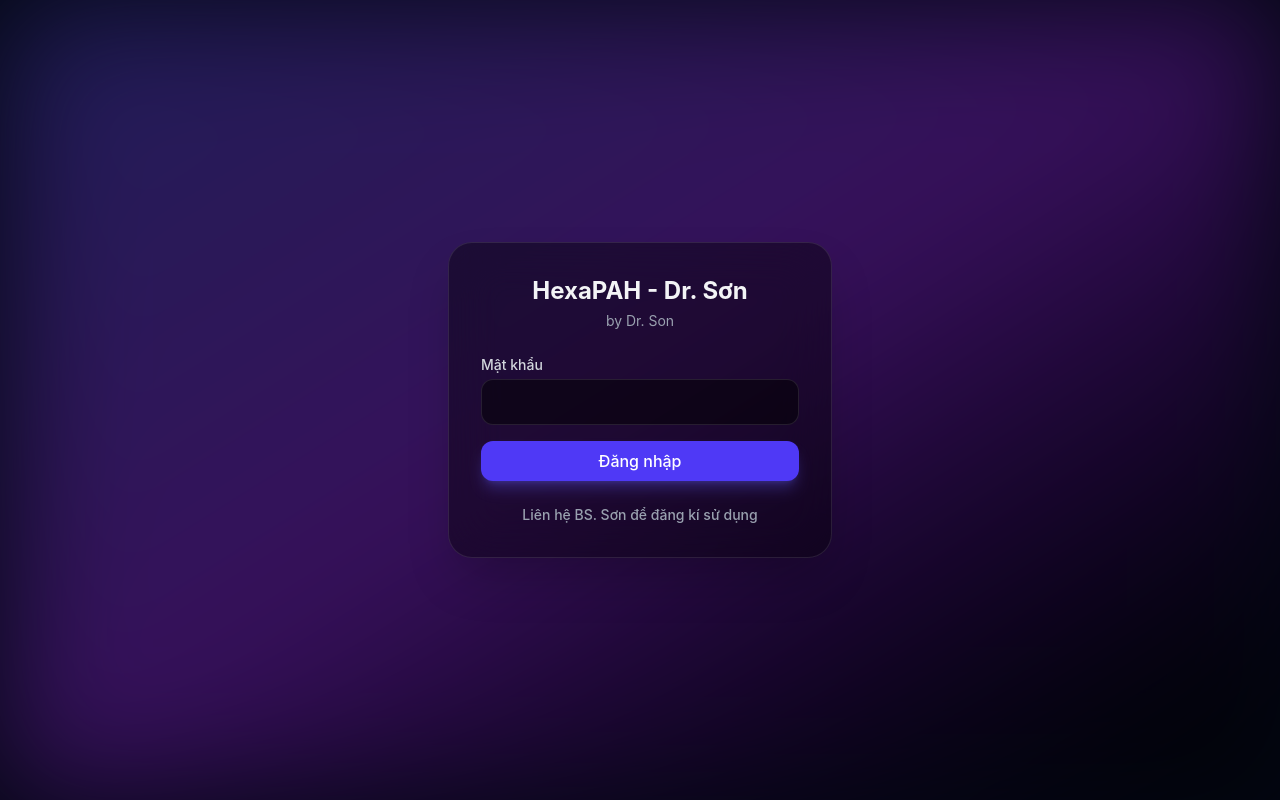
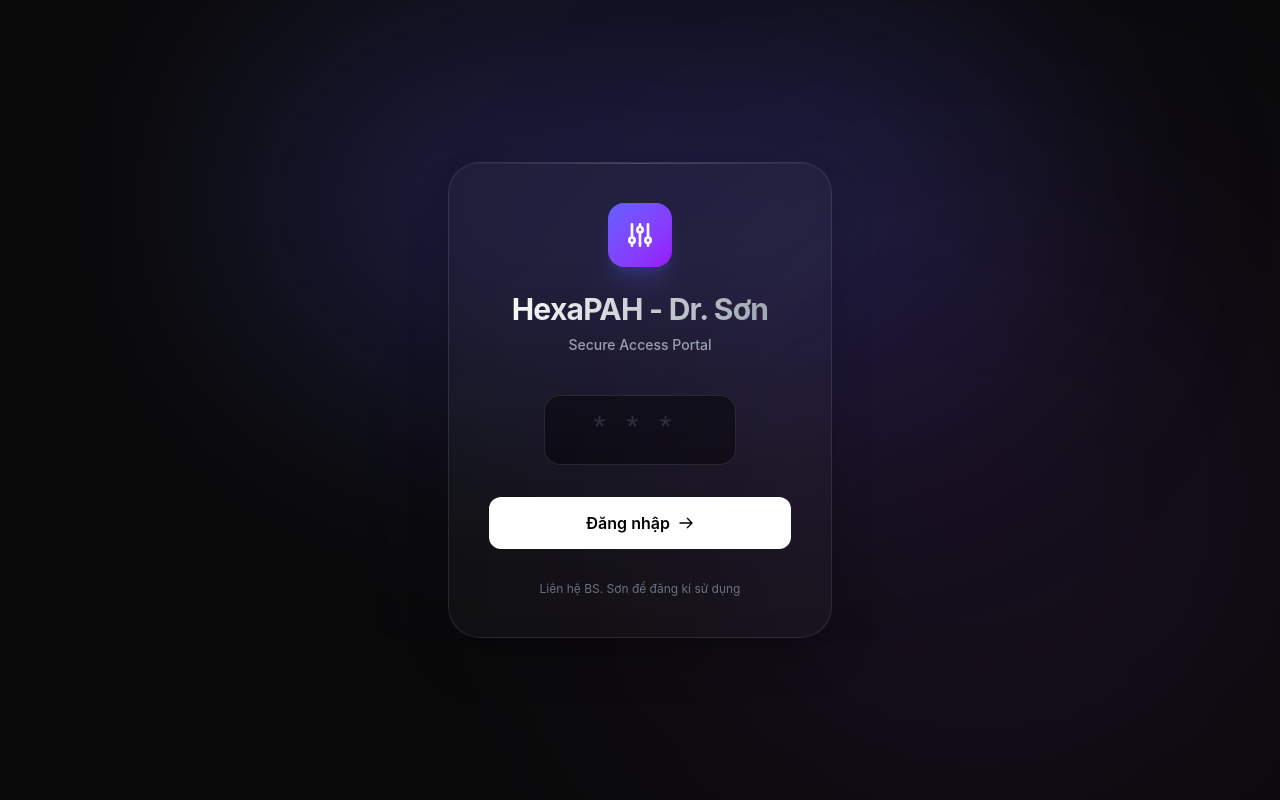
Before and after one commit to dotienson/CaoDuKien, a React (Vite) app: page / in a window 1280 px wide. Built offline with nearby package versions, Linux system fonts and the light colour scheme.

Commit message:
feat: refactor login, UI, and export logic
- Update login to use suffix matching for password
- Revamp authentication page design with motion effects
- Update i18n text strings
- Remove chart image export dependency from docx generation

```diff
--- a/src/App.tsx
+++ b/src/App.tsx
@@ -142,7 +142,7 @@ export default function App() {
 
   const handleLogin = (e: React.FormEvent) => {
     e.preventDefault();
-    if (password === '12') {
+    if (password.endsWith('12')) {
       setIsLoggedIn(true);
       try {
         localStorage.setItem('hexaPahAuth', JSON.stringify({
@@ -159,46 +159,96 @@ export default function App() {
 
   if (!isLoggedIn) {
     return (
-      <div className="min-h-screen bg-gray-950 flex items-center justify-center relative overflow-hidden">
-        {/* Blurred background */}
-        <div className="absolute inset-0 bg-gradient-to-br from-indigo-900 via-purple-900 to-black filter blur-3xl opacity-60"></div>
+      <div className="min-h-screen flex flex-col items-center justify-center bg-[#0a0a0a] relative overflow-hidden font-inter selection:bg-indigo-500/30">
+        {/* Background effects */}
+        <div className="absolute top-0 left-1/2 -translate-x-1/2 w-[800px] h-[400px] bg-indigo-500/20 blur-[120px] rounded-full pointer-events-none" />
+        <div className="absolute bottom-0 right-0 w-[600px] h-[600px] bg-purple-500/10 blur-[150px] rounded-full pointer-events-none" />
 
         <motion.div
-          initial={{ opacity: 0, y: 20 }}
-          animate={{ opacity: 1, y: 0 }}
-          className="bg-black/40 backdrop-blur-xl p-6 sm:p-8 rounded-3xl shadow-2xl w-[90%] max-w-sm relative z-10 border border-white/10"
+          initial={{ opacity: 0, scale: 0.95, filter: 'blur(10px)' }}
+          animate={{ opacity: 1, scale: 1, filter: 'blur(0px)' }}
+          transition={{ duration: 0.5, ease: "easeOut" }}
+          className="relative z-10 w-full max-w-sm mx-4"
         >
-          <div className="text-center mb-6">
-            <h1 className="text-2xl font-bold text-gray-100">{t.title}</h1>
-            <p
-              className="text-sm text-gray-400 cursor-pointer hover:text-gray-300 transition-colors mt-1"
-              onClick={() => setIsLoggedIn(true)}
+          <div className="bg-white/[0.03] backdrop-blur-2xl p-10 rounded-[2rem] shadow-2xl border border-white/10 relative overflow-hidden">
+            {/* Inner highlight */}
+            <div className="absolute top-0 left-0 right-0 h-px bg-gradient-to-r from-transparent via-white/20 to-transparent" />
+
+            <div className="text-center mb-10">
+              <motion.div
+                initial={{ y: -20, opacity: 0 }}
+                animate={{ y: 0, opacity: 1 }}
+                transition={{ delay: 0.2 }}
               >
-              by Dr. Son
-            </p>
+                <div className="inline-flex items-center justify-center w-16 h-16 rounded-2xl bg-gradient-to-br from-indigo-500 to-purple-600 mb-6 shadow-xl shadow-indigo-500/20">
+                  <svg className="w-8 h-8 text-white" fill="none" viewBox="0 0 24 24" stroke="currentColor">
+                    <path strokeLinecap="round" strokeLinejoin="round" strokeWidth={2} d="M12 6V4m0 2a2 2 0 100 4m0-4a2 2 0 110 4m-6 8a2 2 0 100-4m0 4a2 2 0 110-4m0 4v2m0-6V4m6 6v10m6-2a2 2 0 100-4m0 4a2 2 0 110-4m0 4v2m0-6V4" />
+                  </svg>
+                </div>
+                <h1 className="text-3xl font-bold text-transparent bg-clip-text bg-gradient-to-r from-white to-gray-400 tracking-tight">
+                  {t.title}
+                </h1>
+                <p className="text-gray-400 mt-2 text-sm font-medium">Secure Access Portal</p>
+              </motion.div>
             </div>
 
-          <form onSubmit={handleLogin} className="space-y-4">
-            <div>
-              <label className="block text-sm font-medium text-gray-300 mb-1">{translations.vi.password}</label>
+            <form onSubmit={handleLogin} className="space-y-8">
+              <div className="flex flex-col items-center">
+                <motion.div
+                  initial={{ scale: 0.9, opacity: 0 }}
+                  animate={{ scale: 1, opacity: 1 }}
+                  transition={{ delay: 0.3 }}
+                  className="relative group"
+                >
                   <input
                     type="password"
+                    placeholder="***"
                     value={password}
-                onChange={(e) => setPassword(e.target.value)}
-                className="w-full px-4 py-2 rounded-xl border border-white/10 focus:ring-2 focus:ring-indigo-500 focus:border-transparent outline-none bg-black/50 text-white placeholder-gray-500 text-center text-lg tracking-widest"
+                    onChange={(e) => setPassword(e.target.value.replace(/\D/g, ''))}
+                    className="w-48 px-4 py-4 rounded-2xl border border-white/10 focus:ring-2 focus:ring-indigo-500/50 focus:border-indigo-500/50 outline-none bg-black/40 text-white placeholder-gray-600/50 text-center text-3xl tracking-[0.5em] transition-all duration-300 shadow-inner peer"
+                    style={{ fontFamily: 'monospace' }}
                   />
+                  {/* Input glow */}
+                  <div className="absolute inset-0 -z-10 bg-indigo-500/20 blur-xl opacity-0 transition-opacity duration-300 peer-focus:opacity-100 rounded-2xl pointer-events-none" />
+                </motion.div>
               </div>
-            {loginError && <p className="text-red-400 text-sm text-center">{loginError}</p>}
-            <button
+
+              {loginError && (
+                <motion.p
+                  initial={{ opacity: 0, y: -10 }}
+                  animate={{ opacity: 1, y: 0 }}
+                  className="text-rose-400 text-sm text-center bg-rose-500/10 py-2.5 rounded-xl border border-rose-500/20 font-medium"
+                >
+                  {loginError}
+                </motion.p>
+              )}
+
+              <motion.button
+                initial={{ y: 20, opacity: 0 }}
+                animate={{ y: 0, opacity: 1 }}
+                transition={{ delay: 0.4 }}
                 type="submit"
-              className="w-full bg-indigo-600 hover:bg-indigo-700 text-white font-medium py-2 rounded-xl transition-colors shadow-lg shadow-indigo-500/30 font-bold"
+                className="group relative w-full bg-white text-black font-semibold py-3.5 rounded-xl transition-all overflow-hidden"
               >
+                <div className="absolute inset-0 w-full h-full bg-gradient-to-r from-gray-200 to-white opacity-0 transition-opacity group-hover:opacity-100" />
+                <span className="relative flex items-center justify-center gap-2">
                   {translations.vi.login}
-            </button>
+                  <svg className="w-4 h-4 transition-transform group-hover:translate-x-1" fill="none" viewBox="0 0 24 24" stroke="currentColor">
+                    <path strokeLinecap="round" strokeLinejoin="round" strokeWidth={2} d="M14 5l7 7m0 0l-7 7m7-7H3" />
+                  </svg>
+                </span>
+              </motion.button>
             </form>
-          <p className="text-center text-sm text-gray-400 mt-6 font-medium">
+
+            <motion.p
+              initial={{ opacity: 0 }}
+              animate={{ opacity: 1 }}
+              transition={{ delay: 0.5 }}
+              className="text-center text-xs text-gray-500 mt-8"
+            >
               {translations.vi.contactDoctor}
-          </p>
+            </motion.p>
+          </div>
         </motion.div>
       </div>
     );
@@ -611,7 +661,7 @@ function MainApp() {
       effectiveBoneAge,
       mph: mph || '---'
     };
-    exportDocx('hexapah-chart', patientData, {}, conclusions, t);
+    exportDocx(patientData, {}, conclusions, t);
   };
 
   const themeColor = gender === 'girl' ? 'pink' : 'blue';
--- a/src/utils/exportMetrics.ts
+++ b/src/utils/exportMetrics.ts
@@ -1,40 +1,13 @@
-import { Document, Packer, Paragraph, TextRun, HeadingLevel, ImageRun, AlignmentType, BorderStyle } from 'docx';
+import { Document, Packer, Paragraph, TextRun, HeadingLevel, AlignmentType } from 'docx';
 import { saveAs } from 'file-saver';
-import { toPng } from 'html-to-image';
-
-// Better way is to just use html2canvas to capture the entire report DOM and put into jsPDF.
-
-function base64ToUint8Array(base64: string): Uint8Array {
-  const binaryString = window.atob(base64);
-  const len = binaryString.length;
-  const bytes = new Uint8Array(len);
-  for (let i = 0; i < len; i++) {
-    bytes[i] = binaryString.charCodeAt(i);
-  }
-  return bytes;
-}
 
 export async function exportDocx(
-  elementIdForChart: string,
   patientData: any,
   results: any,
   conclusions: string[],
   t: any
 ) {
   try {
-    let chartImage: string | null = null;
-    try {
-      const chartEl = document.getElementById(elementIdForChart);
-      if (chartEl) {
-        chartImage = await toPng(chartEl, {
-          backgroundColor: '#ffffff',
-          pixelRatio: 2
-        });
-      }
-    } catch (chartErr) {
-      console.warn("Failed to capture chart image:", chartErr);
-    }
-
     const doc = new Document({
     sections: [{
       properties: {},
@@ -100,28 +73,6 @@ export async function exportDocx(
 
         new Paragraph({ text: '' }), // Spacing
 
-        // Chart
-        ...(chartImage && chartImage.includes('base64,') ? [
-          new Paragraph({
-            heading: HeadingLevel.HEADING_2,
-            text: 'Biểu đồ kết quả'
-          }),
-          new Paragraph({
-            children: [
-              new ImageRun({
-                data: base64ToUint8Array(chartImage.split(',')[1]),
-                transformation: {
-                  width: 500,
-                  height: 350
-                },
-                type: 'png'
-              })
-            ],
-            alignment: AlignmentType.CENTER,
-          }),
-          new Paragraph({ text: '' }),
-        ] : []),
-
         // Conclusions
         new Paragraph({
           heading: HeadingLevel.HEADING_2,
@@ -131,7 +82,25 @@ export async function exportDocx(
           children: [new TextRun({ text: c, size: 24 })], // size 24 half-points = 12pt
           spacing: { after: 200 },
           alignment: AlignmentType.JUSTIFIED
-        }))
+        })),
+        new Paragraph({ text: '' }),
+        new Paragraph({
+          children: [
+            new TextRun({
+              text: 'Lưu ý: ',
+              bold: true,
+              italics: true,
+              size: 24
+            }),
+            new TextRun({
+              text: 'Kết quả tính phục vụ cho theo dõi định kì, đánh giá xu hướng tăng trưởng và chỉ định lâm sàng, không mang tính tiên đoán. Các thuật toán hiện tại đều dựa trên các quần thể tham chiếu không phải trẻ em Việt Nam.',
+              italics: true,
+              size: 24
+            })
+          ],
+          alignment: AlignmentType.JUSTIFIED,
+          spacing: { before: 200 }
+        })
       ]
     }]
   });
```
Also changed, not shown: src/i18n/index.ts (+10 -10 lines). Lines whose indentation alone changed are shown as unchanged.
